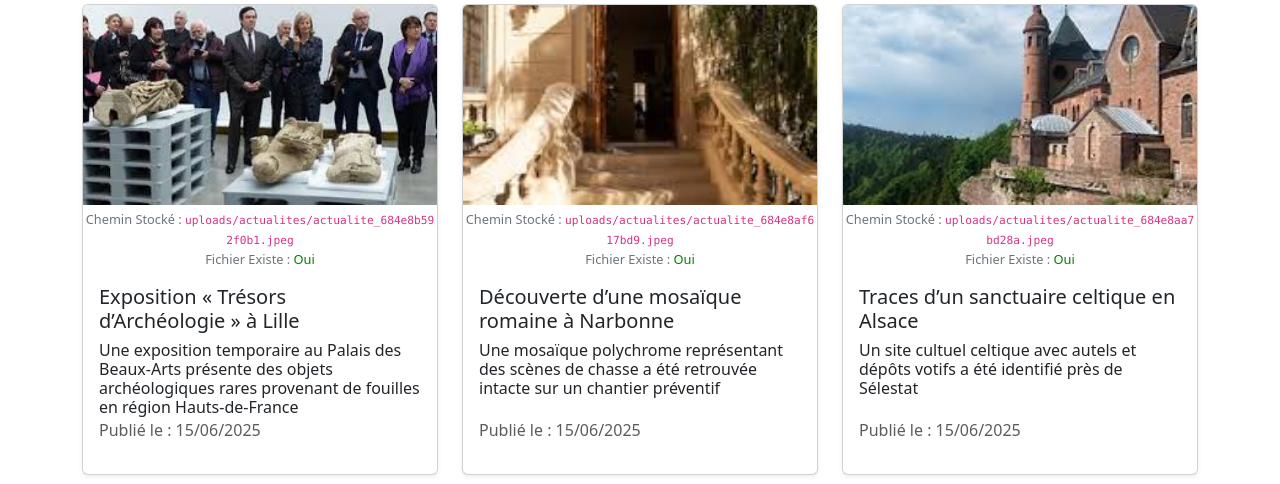
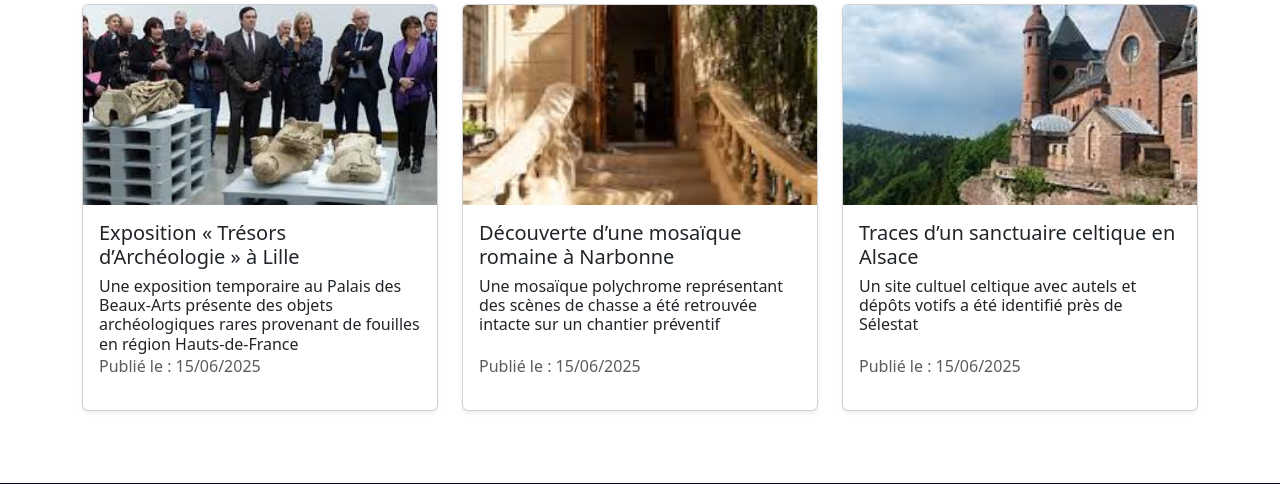
Before and after one commit to arcanoecole-It1/Archeo-It, a PHP site: page /actualites.php in a window 1280 px wide. Shown: the part 188-672 px from the top of the page. Run offline with PHP 8.4, Linux system fonts and the light colour scheme; data comes from the database, SQL or seed files in the repository.

```diff
--- a/actualites.php
+++ b/actualites.php
@@ -57,10 +57,6 @@ $actualites = $stmt->fetchAll(PDO::FETCH_ASSOC);
                                     $fileExists = file_exists($imagePath); // Vérifie si le fichier existe à ce chemin
                                     ?>
                                     <img src="<?= $imagePath ?>" class="card-img-top" alt="<?= $actualite['titre'] ?>" style="height: 200px; object-fit: cover;">
-                                    <div class="debug-info text-center">
-                                        Chemin Stocké : <code><?= $imagePath ?></code><br>
-                                        Fichier Existe : <span style="color: <?= $fileExists ? 'green' : 'red' ?>;"><?= $fileExists ? 'Oui' : 'Non' ?></span>
-                                    </div>
                                 <?php else: ?>
                                     <div class="card-img-top bg-secondary d-flex align-items-center justify-content-center" style="height: 200px;">
                                         <span class="text-white fs-5">Pas d'image</span>
--- a/index.php
+++ b/index.php
@@ -60,12 +60,12 @@ if ($_SERVER["REQUEST_METHOD"] == "POST" && isset($_POST['submit_comment'])) {
                         foreach ($actualites as $actualite) {
                             ?>
                             <div class="actualite-card">
-                                <h4><?= htmlspecialchars($actualite['titre']) ?></h4>
+                                <h4><?= $actualite['titre'] ?></h4>
                                 <p class="actualite-date">
                                     <i class="bi bi-calendar3"></i>
                                     <?= date('d/m/Y', $actualite['date_creation']) ?>
                                 </p>
-                                <p><?= htmlspecialchars(substr($actualite['description'], 0, 200)) ?>...</p>
+                                <p><?= substr($actualite['description'], 0, 200) ?>...</p>
                             </div>
                             <?php
                         }
```
Also changed, not shown: 1 other file.
